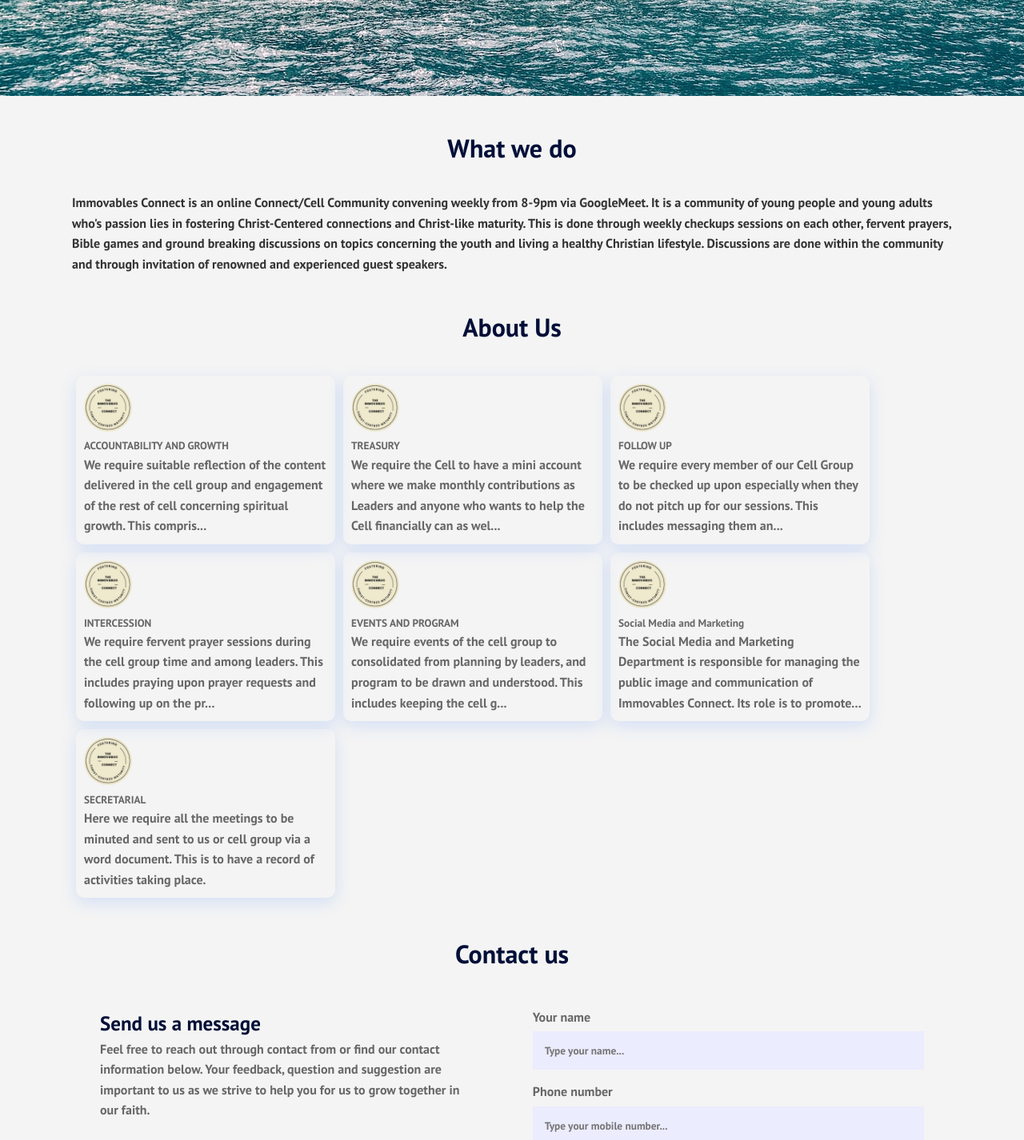
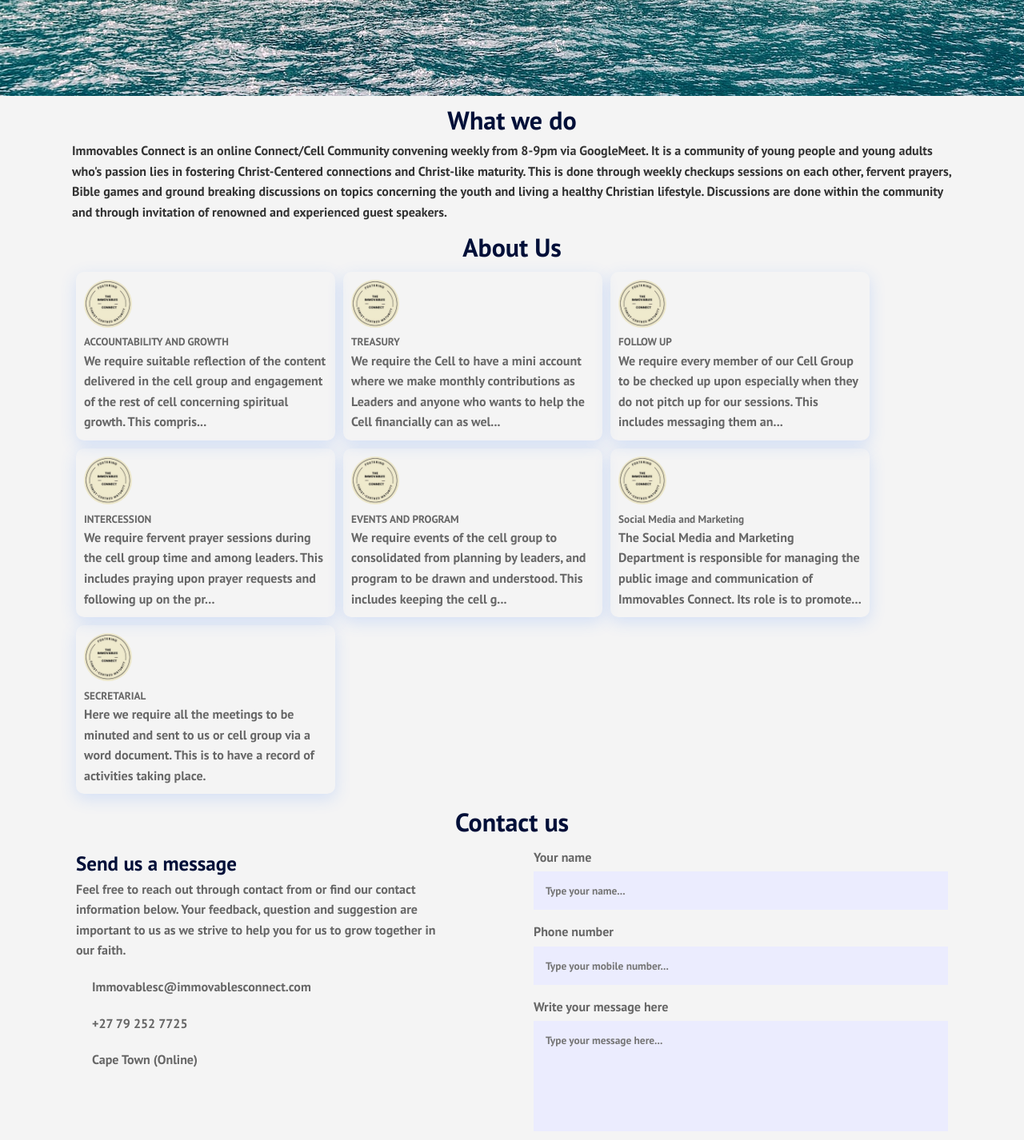
Before and after one commit to Mansukinini/ImmovableConnect, a React app in the folder client/: page / in a window 1280 px wide. Shown: the part 680-2106 px from the top of the page at 80% size. Built offline with nearby package versions, Linux system fonts and the light colour scheme.

Commit message:
Fix not funding the Landing and HeroSection page in the layout

```diff
--- a/client/src/components/Footer/Footer.js
+++ b/client/src/components/Footer/Footer.js
@@ -8,7 +8,6 @@ function Footer() {
             <section className='social-media'>
                 <div className='social-media-wrap'>
                     <div className='footer-logo'>
-                        {/* <Link to='/' className='social-logo'> */}
                             Immovable Connect
                         {/* </Link> */}
                     </div>
--- a/client/src/components/Title/Title.js
+++ b/client/src/components/Title/Title.js
@@ -3,7 +3,7 @@ import './Title.css';
 
 function Title({ title }) {
   return (
-    <div className='title-container'>
+    <div className='title-container' style={{ maxWidth: '1100px', margin: '0 auto' }}>
       <h2 className='title'>{ title }</h2>
     </div>
   );
--- a/client/src/components/about-us/AboutUs.js
+++ b/client/src/components/about-us/AboutUs.js
@@ -46,7 +46,7 @@ function AboutUs() {
     ];
 
     return (
-        <section style={{ margin: '0 auto' }}>
+        <section style={{ maxWidth: '1100px', margin: '0 auto' }}>
             {cardsData.map((card) => (
                 <div key={card.id} className="card">
                     <div className="card-header">
--- a/client/src/components/contact-us/ContactUs.js
+++ b/client/src/components/contact-us/ContactUs.js
@@ -20,7 +20,7 @@ function ContactUs() {
     };
 
     return (
-        <div className='contact-us'>
+        <div className='contact-us' style={{ maxWidth: '1100px', margin: '0 auto' }}>
             <div className='contact-us-col'>
                 <h3>Send us a message</h3>
                 <p>Feel free to reach out through contact from or find our contact
--- a/client/src/components/layout/Landing.js
+++ b/client/src/components/layout/Landing.js
@@ -10,14 +10,12 @@ export default function Landing() {
     return (
         <section className="landing">
             <HeroSection/>
-            <div style={{ maxWidth: '1100px', margin: '0 auto' }}>
             <Title title='What we do'/>
             <WhatWeDo/>
             <Title title='About Us'/>
             <AboutUs/>
             <Title title='Contact us'/>
             <ContactUs/>
-            </div>
             <Footer/>
         </section>
     );
--- a/client/src/components/what-we-do/WhatWeDo.js
+++ b/client/src/components/what-we-do/WhatWeDo.js
@@ -4,7 +4,7 @@ import './WhatWeDo.css'
 function WhatWeDo() {
     return (
         <>
-            <div className='what-we-do-container'>
+            <div className='what-we-do-container' style={{ maxWidth: '1100px', margin: '0 auto' }}>
                 <div>
                     <span>Immovables Connect is an online Connect/Cell Community convening weekly from 8-9pm via
                         GoogleMeet.  It is a community of young people and young adults who's passion lies in
```
Lines whose indentation alone changed are shown as unchanged.
